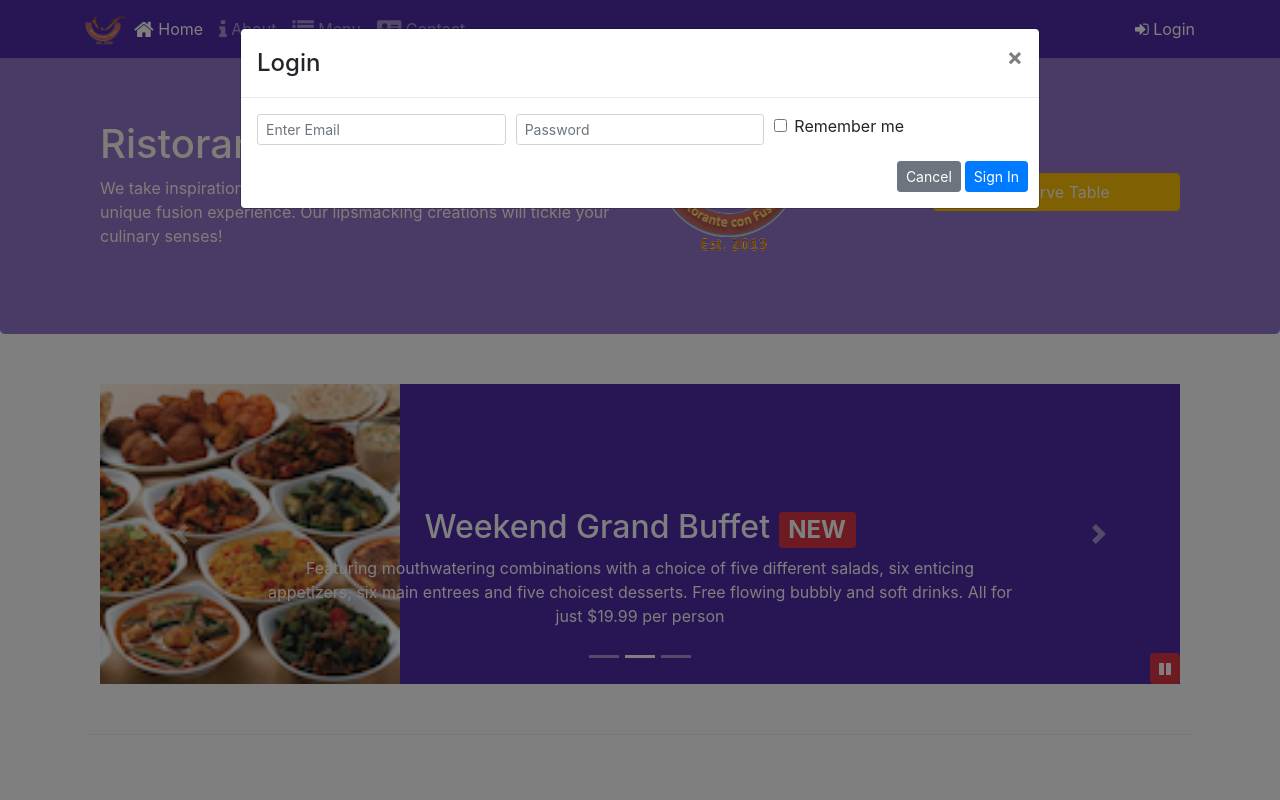
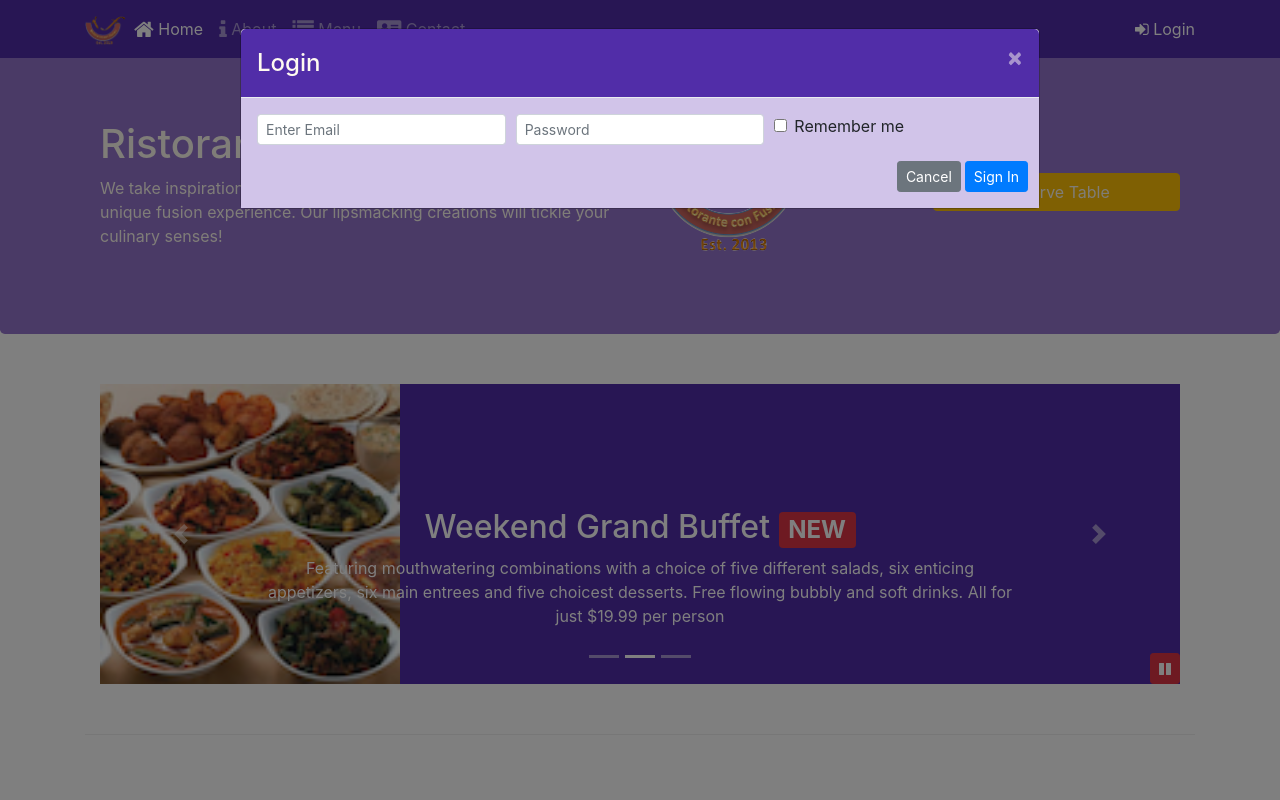
Before and after one commit to ajimenezUCLA/bootstrap, a website: page index.html in a window 1280 px wide. Both pictures are taken after a click on the button "Login". Shown: the top 800 px of the page. Drawn offline with nearby package versions, Linux system fonts and the light colour scheme.

Commit message:
updated styles.scss and JQuery commands

```diff
--- a/css/styles.scss
+++ b/css/styles.scss
@@ -7,18 +7,18 @@ $background-pale: #D1C4E9;
 $carousel-item-height: 300px;
 
 @mixin zero-margin($pad-up-dn, $pad-left-right) {
-	margin:0px auto;
+	margin: 0px auto;
 	padding: $pad-up-dn $pad-left-right;
 }
 
 .row-header{
-    @include zero-margin(0px,0px);
+    @include zero-margin(0px, 0px);
 }
 
 .row-content {
-    @include zero-margin(50px,0px);
+    @include zero-margin(50px, 0px);
     border-bottom: 1px ridge;
-    min-height:400px;
+    min-height: 400px;
 }
 
 .footer{
@@ -27,20 +27,20 @@ $carousel-item-height: 300px;
 }
 
 .jumbotron {
-    @include zero-margin(70px,30px);
-    background: $background-light ;
-    color:floralwhite;
+    @include zero-margin(70px, 30px);
+    background: $background-light;
+    color: floralwhite;
 }
 
 address{
-    font-size:80%;
-    margin:0px;
-    color:#0f0f0f;
+    font-size: 80%;
+    margin: 0px;
+    color: #0f0f0f;
 }
 
 body{
-    padding:50px 0px 0px 0px;
-    z-index:0;
+    padding: 50px 0px 0px 0px;
+    z-index: 0;
 }
 
 .navbar-dark {
@@ -55,7 +55,7 @@ body{
 }
 
 .carousel {
-    background:$background-dark;
+    background: $background-dark;
 
     .carousel-item {
         height: $carousel-item-height;
@@ -73,3 +73,16 @@ body{
     position: absolute;
     bottom: 0px;
 }
+
+.modal-header {
+    background: $background-dark;
+    color: floralwhite;
+
+    button {
+        color: floralwhite;
+    }
+}
+
+.modal-body {
+    background: $background-pale;
+}
--- a/index.html
+++ b/index.html
@@ -18,6 +18,9 @@
     <title>Ristorante Con Fusion</title>
 </head>
 
+
+
+
 <body>
     <nav class="navbar navbar-dark navbar-expand-sm fixed-top">
         <div class="container">
@@ -33,7 +36,8 @@
                     <li class="nav-item"><a class="nav-link" href="./contactus.html"><span class="fa fa-address-card fa-lg"></span> Contact</a></li>
                 </ul>
                 <span class="navbar-text">
-                    <a data-toggle="modal" data-target="#loginModal">
+                    <!-- <a data-toggle="modal" data-target="#loginModal"> -->
+                    <a role="button" id="loginButton">
                         <span class="fa fa-sign-in"></span> Login
                     </a>
                 </span>
@@ -206,7 +210,8 @@
                     <img src="img/logo.png" class="img-fluid">
                 </div>
                 <div class="col-12 col-sm align-self-center">
-                    <a data-toggle="modal" data-target="#reserveModal" class="btn btn-block btn-warning bt-sm" role="button">
+                    <!-- <a data-toggle="modal" data-target="#reserveModal" class="btn btn-block btn-warning bt-sm" role="button"> -->
+                    <a class="btn btn-block btn-warning" role="button" id="reserveButton" title="Or Call us at +852 12345678">
                         Reserve Table
                     </a>
                     <!-- Old Button with  tooltip -->
@@ -499,6 +504,20 @@
             });
         });
     </script>
+
+    <!-- Login Button -->
+    <script>
+        $('#loginButton').click(function() {
+            $('#loginModal').modal('show');
+        });
+    </script>
+
+    <!-- Reserve Table Button -->
+    <script>
+        $('#reserveButton').click(function() {
+            $('#reserveModal').modal('show');
+        });
+    </script>
 </body>
 
 </html>
```
Also changed, not shown: css/styles.css.
